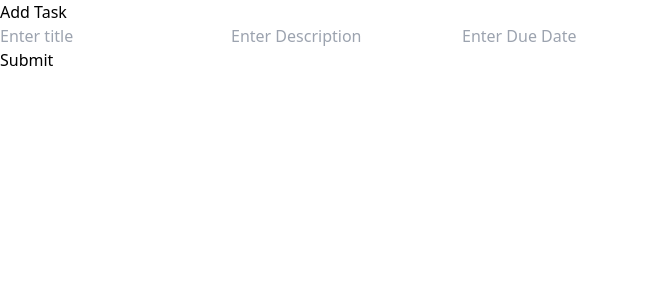
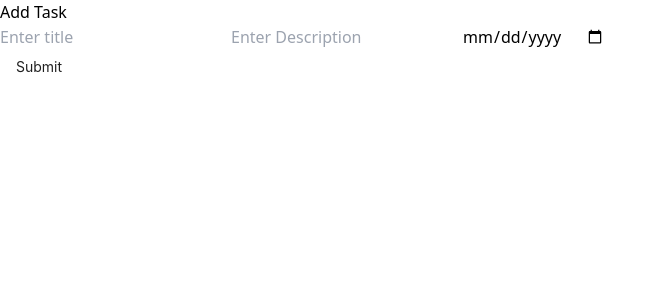
Before and after one commit to Sadiqshah94/task-mangment-frontend, a React (Vite) app: page /add in a window 1280 px wide. Shown: the top 300 px of the page, without its empty margins (0-665 px from the left). Built offline with nearby package versions, Linux system fonts and the light colour scheme.

Commit message:
Add files via upload

```diff
--- a/src/pages/Task/AddTask.jsx
+++ b/src/pages/Task/AddTask.jsx
@@ -1,46 +1,69 @@
-import { useForm } from "react-hook-form"
-import requests from "../../api/axios"
-import { useDispatch } from "react-redux"
+import { useForm } from "react-hook-form";
+import requests from "../../api/axios";
+import { useDispatch } from "react-redux";
 import { useNavigate } from "react-router-dom";
 import { addTask } from "../../store/slices/TaskSlice";
-
+import { useState } from "react";
+import { Button } from "antd";
 
 export default function AddTask() {
   const dispatch = useDispatch();
   const navigate = useNavigate();
+  const [loading, setLoading] = useState(false);
   const {
     register,
     handleSubmit,
     formState: { errors },
-  } = useForm()
+  } = useForm();
 
   const onSubmit = async (data) => {
+    setLoading(true);
     try {
-    const response = await requests.post('/tasks/add', data);
-    navigate('/');
-    dispatch(addTask(response));
+      const response = await requests.post("/tasks/add", data);
+      dispatch(addTask(response.data));
+      setLoading(false);
+      navigate("/");
     } catch (error) {
       console.error("Failed to add task:", error);
+      setLoading(false);
     }
   };
-
 
   return (
     <div className="max-w-[800px] m-auto flex justify-center items-center h-[100vh]">
       <form onSubmit={handleSubmit(onSubmit)}>
         <div className="p-6 w-[500px] m-auto bg-gray-400 flex flex-col gap-4">
           <h1 className="text-4xl font-bold text-center text-white">Add Task</h1>
-         <input placeholder="Enter title" className="p-2 rounded-md "  {...register("title",{ required: true })} />
-      {errors.title && <span>title is required</span>}
-      <input placeholder="Enter Description" className="p-2 rounded-md " {...register("description", { required: true })} />
-      {errors.description && <span>description is required</span>}
-        <input  placeholder="Enter Due Date" className="p-2 rounded-md " {...register("due_date", { required: true })} />
-      {errors.due_date && <span>due_date is required</span>}
-       <div className="flex justify-end my-4 ">
-         <input type="submit" className="w-32 py-2 bg-white rounded-md cursor-pointer"/>
+          <input
+            placeholder="Enter title"
+            className="p-2 rounded-md"
+            {...register("title", { required: true })}
+          />
+          {errors.title && <span>Title is required</span>}
+          <input
+            placeholder="Enter Description"
+            className="p-2 rounded-md"
+            {...register("description", { required: true })}
+          />
+          {errors.description && <span>Description is required</span>}
+          <input
+            placeholder="Enter Due Date"
+            className="p-2 rounded-md"
+            type="date"
+            {...register("due_date", { required: true })}
+          />
+          {errors.due_date && <span>Due date is required</span>}
+          <div className="flex justify-end my-4">
+            <Button
+              type="submit"
+              className="w-32 py-2 bg-white rounded-md"
+              disabled={loading}
+            >
+              {loading ? "Loading..." : "Submit"}
+            </Button>
           </div>
         </div>
       </form>
     </div>
-  )
+  );
 }
--- a/src/pages/Task/TaskListing.jsx
+++ b/src/pages/Task/TaskListing.jsx
@@ -64,13 +64,13 @@ const TaskListing = () => {
       render: (text, record) => (
         <div className="flex gap-2">
  <Button
-  disabled={deleting}
+        disabled={deleting === record._id}
         onClick={() => navigate(`/edit/${record._id}`)}
         style={{
-    cursor: deleting ? 'not-allowed' : 'pointer',
-    opacity: deleting ? 0.5 : 1,
+          cursor: deleting === record._id ? 'not-allowed' : 'pointer',
+          opacity: deleting === record._id ? 0.5 : 1,
         }}
-  aria-disabled={deleting}
+        aria-disabled={deleting === record._id}
       >
         Edit
       </Button>
```
Lines whose indentation alone changed are shown as unchanged.
